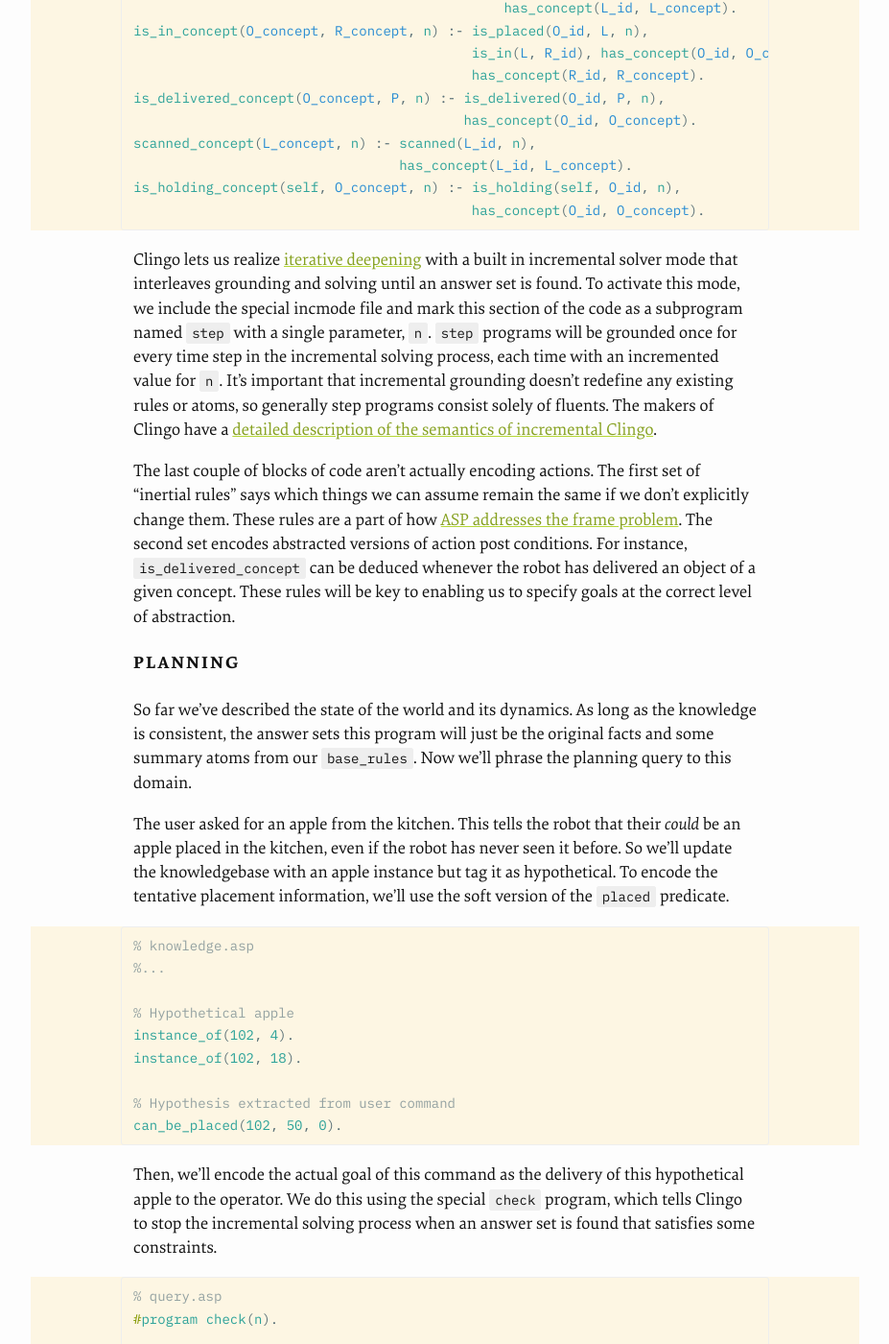
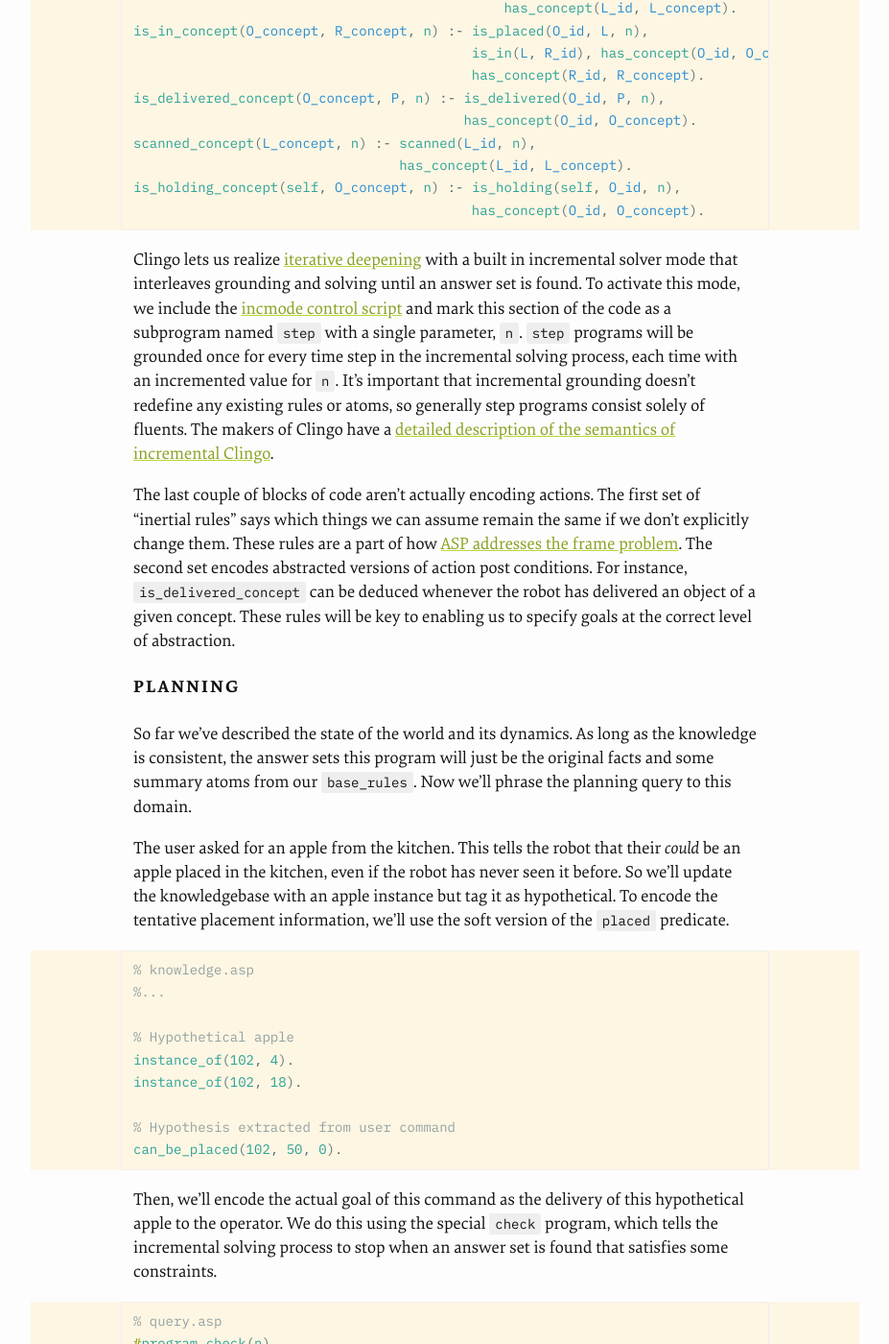
Before and after one commit to nickswalker/nickwalker.us, a Jekyll site: the page built from collections/_projects/planning-for-user-commands.md, in a window 1280 px wide and 1400 px high, scrolled down 5208 px. Shown: the whole window at 96% size, without its empty margins (176-1103 px from the left). Built offline with Jekyll 4.4.1, drawn with Linux system fonts in a browser that asks for light colours; nearby versions of some CDN libraries.

Commit message:
Add link to incremental solver header

`````diff
--- a/collections/_projects/planning-for-user-commands.md
+++ b/collections/_projects/planning-for-user-commands.md
@@ -210,7 +210,7 @@ is_holding_concept(self, O_concept, n) :- is_holding(self, O_id, n),
                                           has_concept(O_id, O_concept).
 ````
 
-Clingo lets us realize [iterative deepening](https://en.wikipedia.org/wiki/Iterative_deepening_depth-first_search) with a built in incremental solver mode that interleaves grounding and solving until an answer set is found. To activate this mode, we include the special incmode file and mark this section of the code as a subprogram named `step` with a single parameter, `n`. `step` programs will be grounded once for every time step in the incremental solving process, each time with an incremented value for `n`. It's important that incremental grounding doesn't redefine any existing rules or atoms, so generally step programs consist solely of fluents. The makers of Clingo have a [detailed description of the semantics of incremental Clingo](https://arxiv.org/pdf/1705.09811.pdf).
+Clingo lets us realize [iterative deepening](https://en.wikipedia.org/wiki/Iterative_deepening_depth-first_search) with a built in incremental solver mode that interleaves grounding and solving until an answer set is found. To activate this mode, we include the [incmode control script](https://github.com/potassco/clingo/blob/master/examples/clingo/iclingo/incmode-py.lp) and mark this section of the code as a subprogram named `step` with a single parameter, `n`. `step` programs will be grounded once for every time step in the incremental solving process, each time with an incremented value for `n`. It's important that incremental grounding doesn't redefine any existing rules or atoms, so generally step programs consist solely of fluents. The makers of Clingo have a [detailed description of the semantics of incremental Clingo](https://arxiv.org/pdf/1705.09811.pdf).
 
 The last couple of blocks of code aren't actually encoding actions. The first set of "inertial rules" says which things we can assume remain the same if we don't explicitly change them. These rules are a part of how [ASP addresses the frame problem](https://core.ac.uk/download/pdf/82211403.pdf). The second set encodes abstracted versions of action post conditions. For instance, `is_delivered_concept` can be deduced whenever the robot has delivered an object of a given concept. These rules will be key to enabling us to specify goals at the correct level of abstraction.
 
@@ -233,7 +233,7 @@ instance_of(102, 18).
 can_be_placed(102, 50, 0).
 ````
 
-Then, we'll encode the actual goal of this command as the delivery of this hypothetical apple to the operator. We do this using the special `check` program, which tells Clingo to stop the incremental solving process when an answer set is found that satisfies some constraints.
+Then, we'll encode the actual goal of this command as the delivery of this hypothetical apple to the operator. We do this using the special `check` program, which tells the incremental solving process to stop when an answer set is found that satisfies some constraints.
 
 ````prolog
 % query.asp
`````
